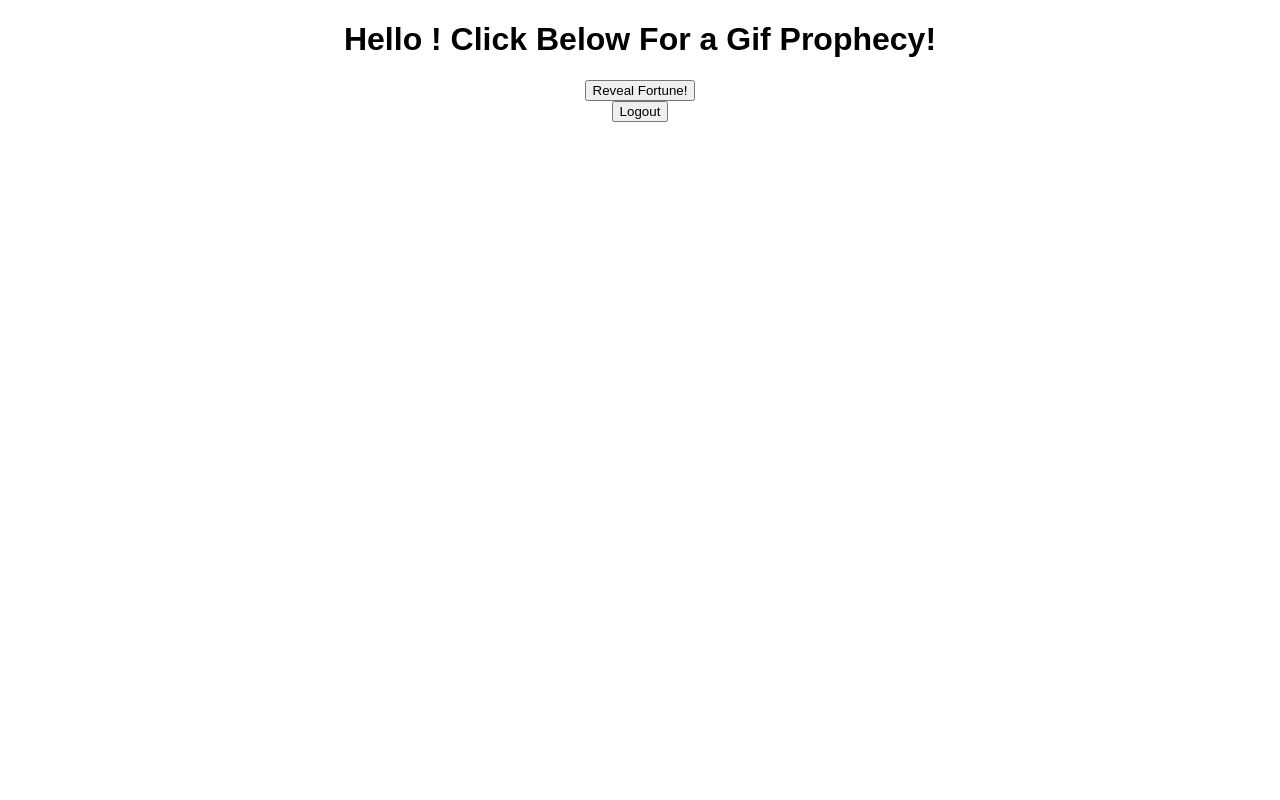
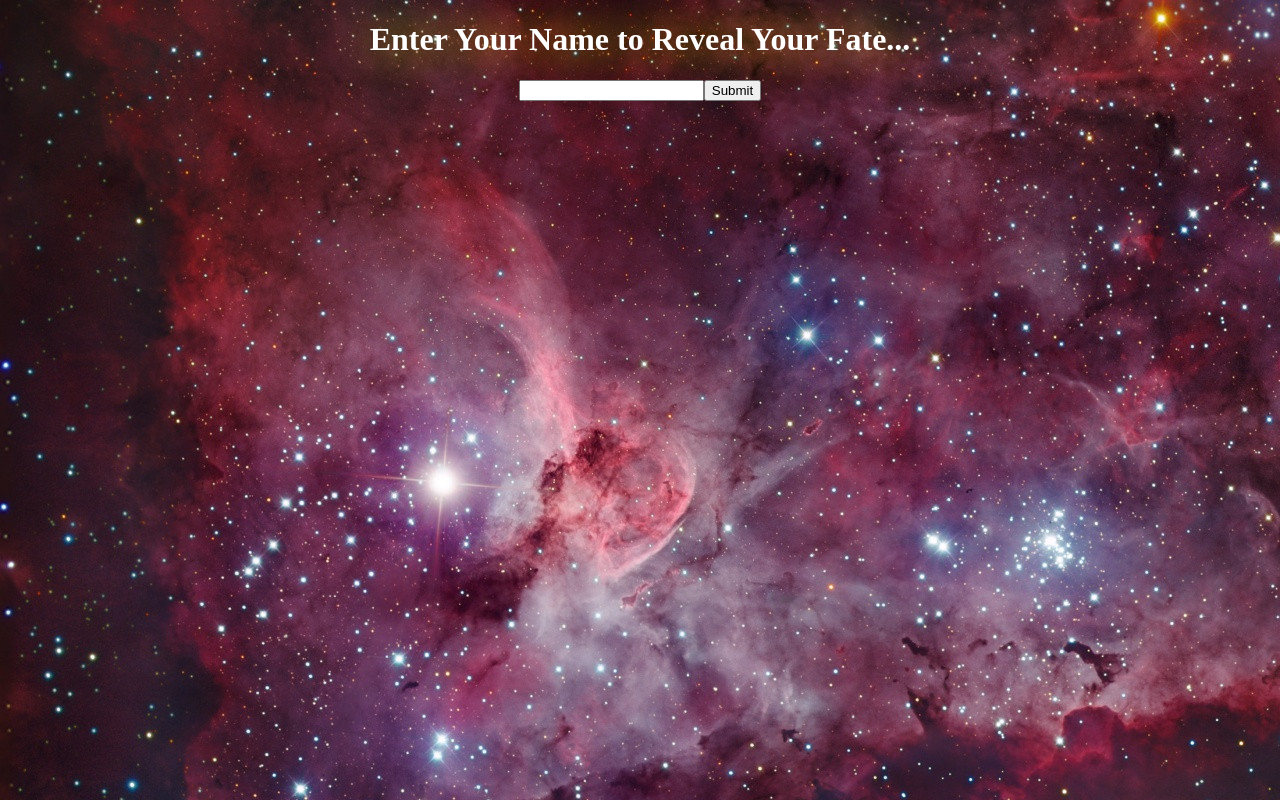
Before and after one commit to zfv200/GifFortuneTeller, a React (Create React App) app: page / in a window 1280 px wide. Built offline with nearby package versions, Linux system fonts and the light colour scheme; the HTML template or start-up script is replaced by a standard one.

Commit message:
added styling

```diff
--- a/src/App.css
+++ b/src/App.css
@@ -1,3 +1,7 @@
+img {
+  border: 5px solid black
+}
+
 .App {
   text-align: center;
 }
@@ -27,6 +31,31 @@
   content: url('./public/Crystal_Ball.png');
 }
 
+.text {
+  font-family: cursive;
+  color: white;
+  text-shadow: 1px 0px 40px #ffd200;
+  -webkit-transition: 1s linear 0s;
+  -moz-transition: 1s linear 0s;
+  -o-transition: 1s linear 0s;
+  transition: 1s linear 0s;
+  outline: 0 none;
+}
+
+#app-div {
+  background-image: url('./public/spacebackground.jpg');
+  min-height: 100%;
+  min-width: 1024px;
+  width: 100%;
+  height: auto;
+  position: absolute;
+  top: 0;
+  left: 0;
+  z-index: -1;
+}
+
+
+
 @keyframes App-logo-spin {
   from { transform: rotate(0deg); }
   to { transform: rotate(360deg); }
--- a/src/App.js
+++ b/src/App.js
@@ -27,8 +27,8 @@ class App extends Component {
 
   render() {
     return (
-      <div className="App">
-        {this.state.currentUser ?
+      <div id="app-div" className="App">
+        {!this.state.currentUser ?
         <LoginForm handleLogin={this.handleLogin} /> :
         <FortuneContainer currentUser={this.state.currentUser} handleLogout={this.handleLogout}/>
       }
--- a/src/components/FortuneContainer.js
+++ b/src/components/FortuneContainer.js
@@ -44,14 +44,16 @@ class FortuneContainer extends React.Component{
     const messages = [
       "Your day will be filled with...",
       "At some point today you will encounter...",
-      "You will be blessed by...",
+      "Today You will be blessed by a...",
       "Much luck will be brought by a...",
       "Don't worry, soon everything will be...",
       "You will end the day feeling like...",
       "Today is the day you will finally...",
       "Watch out! You soon could be...",
-      "Your next project will end up like..."
-
+      "Your next project will end up like...",
+      "You may be surprised today by a...",
+      "Don't give up! Soon everything will be...",
+      "Careful! Today there's a good chance you will encounter..."
     ]
     let index = Math.floor(Math.random() * Math.floor(messages.length))
     return messages[index]
@@ -83,7 +85,7 @@ class FortuneContainer extends React.Component{
   render(){
     return (
       <div className="ui one wide column">
-        <h1>Hello {this.props.currentUser}! Click Below For a Gif Prophecy!</h1>
+        <h1 className="text" >Hello {this.props.currentUser}! Click Below For a Gif Prophecy!</h1>
         {this.state.gif!=='' ?
         <Gif gif={this.state.gif} message={this.state.message}/> : null }
         {this.state.gif!=='' ?
--- a/src/components/Gif.js
+++ b/src/components/Gif.js
@@ -3,7 +3,7 @@ import React from 'react'
 const Gif = (props) => {
   return (
     <div>
-      <h3>{props.message}</h3>
+      <h3 className="text" >{props.message}</h3>
       <img src={props.gif} alt="fate-revealing gif"/>
     </div>
   )
--- a/src/components/LoginForm.js
+++ b/src/components/LoginForm.js
@@ -23,7 +23,7 @@ class LoginForm extends React.Component{
   render(){
     return (
       <div>
-        <h1>Enter Your Name to Reveal Your Fate...</h1>
+        <h1 className="text" >Enter Your Name to Reveal Your Fate...</h1>
         <form onSubmit={this.handleLogin} >
           <input onChange={this.handleChange} value={this.state.value}/>
           <button type="submit">Submit</button>
--- a/src/components/SavedFortune.js
+++ b/src/components/SavedFortune.js
@@ -2,7 +2,7 @@ import React from 'react'
 
 const SavedFortune = (props) => {
   return (
-    <div>
+    <div className="text">
       <h2>On {props.fortune.date}:</h2>
       <h3>{props.fortune.message}</h3>
       <img src={props.fortune.gif} alt="super cool gif"/>
```
Also changed, not shown: src/public/spacebackgroundresized.jpg (added).
